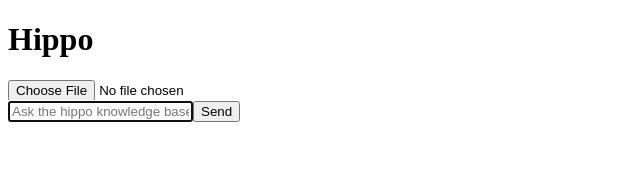
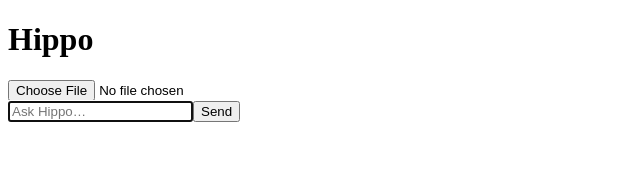
Before and after one commit to smarzban/hippo, a React (Vite) app in the folder ui/: page / in a window 1280 px wide. Shown: the top 191 px of the page, without its empty margins (0-640 px from the left). Built offline with nearby package versions, Linux system fonts and the light colour scheme; the HTML template or start-up script is replaced by a standard one.

Commit message:
fix: UI placeholder copy after rename
Co-Authored-By: Claude Fable 5 <noreply@anthropic.com>

```diff
--- a/ui/src/App.tsx
+++ b/ui/src/App.tsx
@@ -69,7 +69,7 @@ export default function App() {
         <input
           value={input}
           onChange={(e) => setInput(e.target.value)}
-          placeholder="Ask the hippo knowledge base…"
+          placeholder="Ask Hippo…"
           autoFocus
         />
         <button type="submit" disabled={status !== "ready"}>
```
